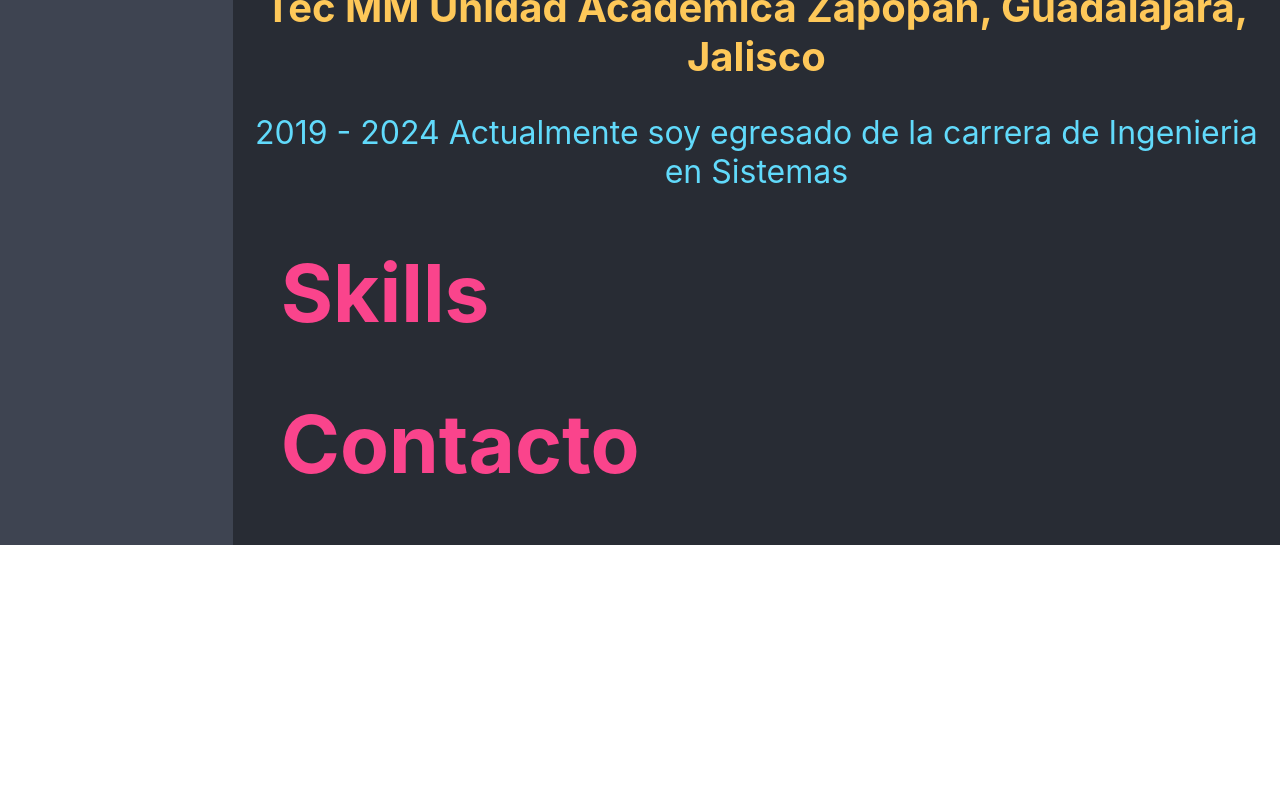
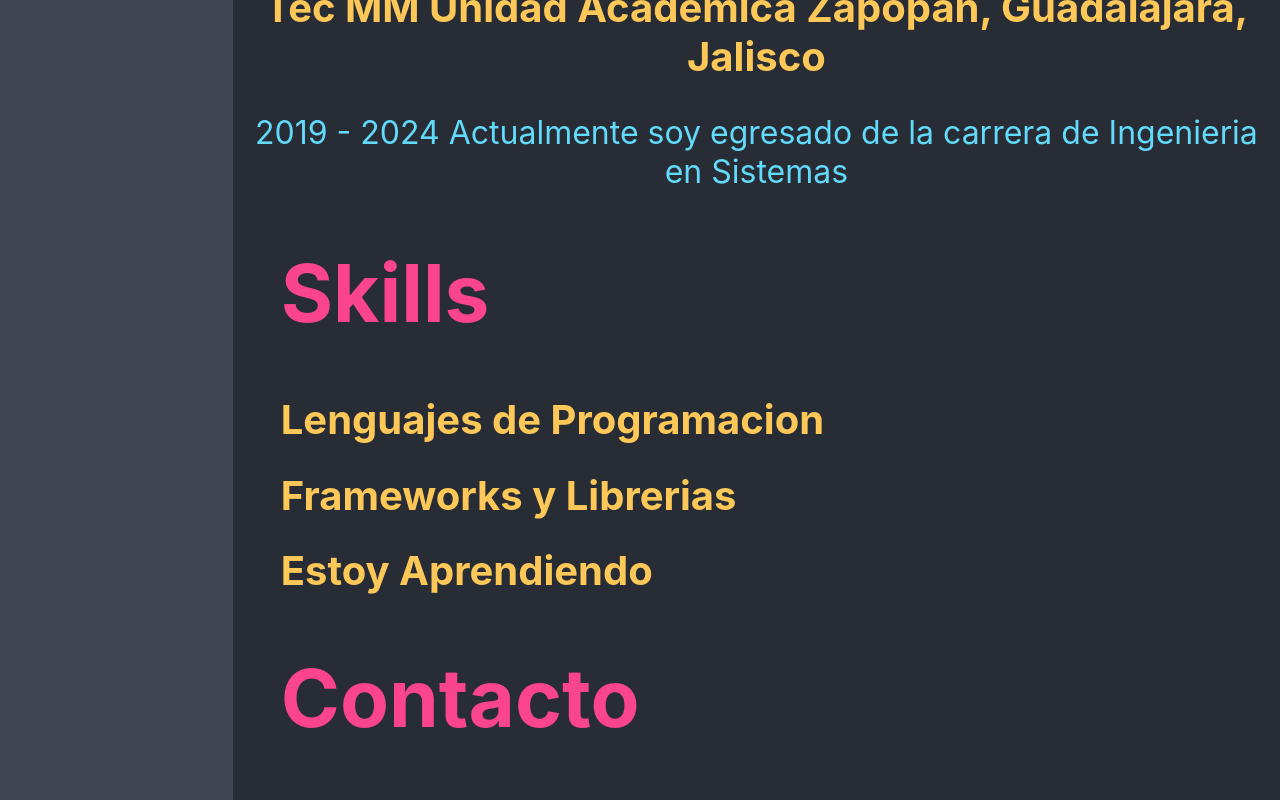
Before and after one commit to SteveBartmoss/cvSteve, a React (Create React App) app: page / in a window 1280 px wide. Shown: the part 2039-2839 px from the top of the page. Before the commit the page ends 2584 px from the top, so only its background shows below. Built offline with nearby package versions, Linux system fonts and the light colour scheme.

Commit message:
se agrego una estructura para el apartado de skills

```diff
--- a/src/App.js
+++ b/src/App.js
@@ -128,6 +128,9 @@ function App() {
 
             <div className='div-tittle'>
               <h1 className='tittle-section'>Skills</h1>
+              <h1 className='sub-tittle'>Lenguajes de Programacion</h1>
+              <h1 className='sub-tittle'>Frameworks y Librerias</h1>
+              <h1 className='sub-tittle'>Estoy Aprendiendo</h1>
             </div>
 
           </div>
```
